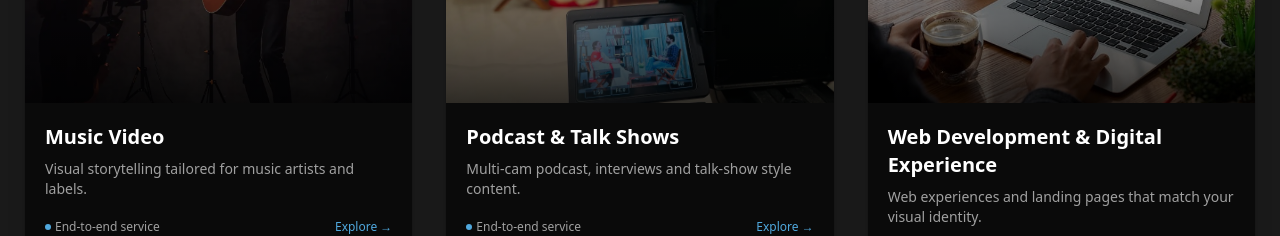
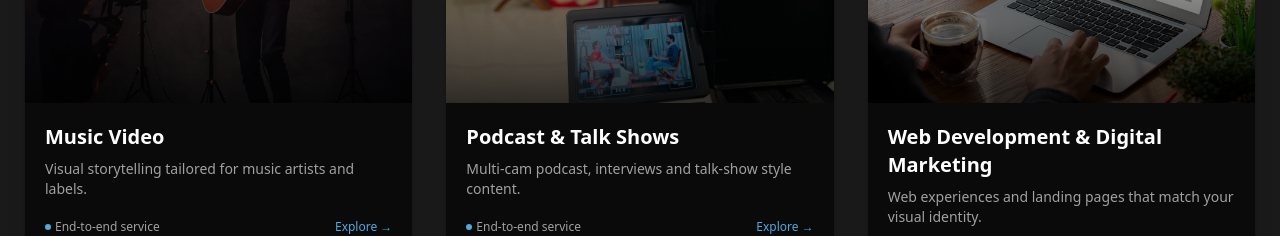
Before and after one commit to shiv-co/TpIndia, a React (Vite) app in the folder frontend/: page /services in a window 1280 px wide. Shown: the part 1700-1936 px from the top of the page. Built offline with nearby package versions, Linux system fonts and the light colour scheme.

Commit message:
Update service title from "Web Development & Digital Experience" to "Web Development & Digital Marketing" for consistency

```diff
--- a/frontend/src/pages/servicePage.jsx
+++ b/frontend/src/pages/servicePage.jsx
@@ -47,7 +47,7 @@ const services = [
     desc: "Multi-cam podcast, interviews and talk-show style content.",
   },
   {
-    title: "Web Development & Digital Experience",
+    title: "Web Development & Digital Marketing",
     img: service6,
     badge: "Digital",
     desc: "Web experiences and landing pages that match your visual identity.",
```
